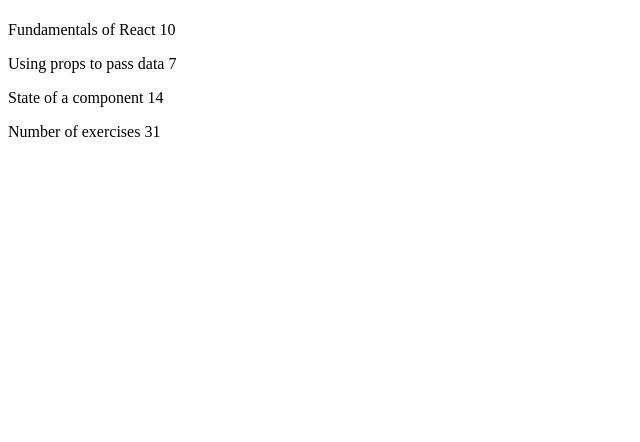
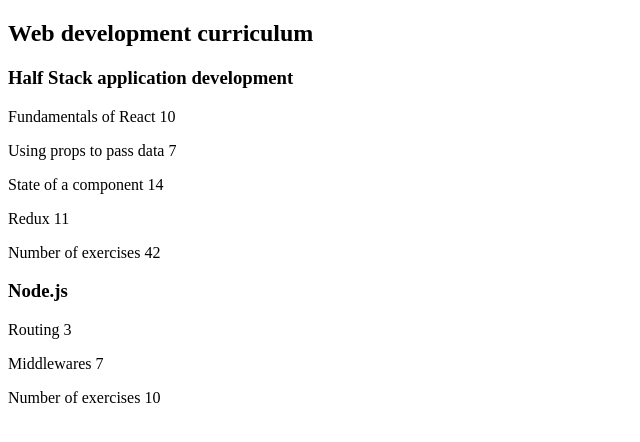
Before and after one commit to Ashvith10/fso-part1, a React (Create React App) app in the folder courseinfo/: page / in a window 1280 px wide. Shown: the top 442 px of the page, without its empty margins (0-640 px from the left). Built offline with nearby package versions, Linux system fonts and the light colour scheme.

Commit message:
chore: Complete exercise 2.4

```diff
--- a/courseinfo/src/App.js
+++ b/courseinfo/src/App.js
@@ -1,31 +1,55 @@
-import Header from './components/Header'
-import Content from './components/Content'
-import Total from './components/Total'
+import Course from './components/Course'
 
 const App = () => {
-    const course = {
+    const courses = [
+        {
             name: 'Half Stack application development',
+            id: 1,
             parts: [
                 {
                     name: 'Fundamentals of React',
-                exercises: 10
+                    exercises: 10,
+                    id: 1
                 },
                 {
                     name: 'Using props to pass data',
-                exercises: 7
+                    exercises: 7,
+                    id: 2
                 },
                 {
                     name: 'State of a component',
-                exercises: 14
+                    exercises: 14,
+                   id: 3
+                },
+                {
+                    name: 'Redux',
+                    exercises: 11,
+                    id: 4
+                }
+            ]
+        },
+        {
+            name: 'Node.js',
+            id: 2,
+            parts: [
+                {
+                    name: 'Routing',
+                    exercises: 3,
+                    id: 1
+                },
+                {
+                    name: 'Middlewares',
+                    exercises: 7,
+                    id: 2
                 }
             ]
         }
+    ]
 
     return (
         <div>
-            <Header name={course.name} />
-            <Content parts={course.parts} />
-            <Total parts={course.parts} />
+            <h2>Web development curriculum</h2>
+            { courses.map(course => <Course key={course.id} course={course} />) }
         </div>
     );
 }
--- /dev/null
+++ b/courseinfo/src/components/Course.js
@@ -0,0 +1,15 @@
+import Header from './Header'
+import Content from './Content'
+import Total from './Total'
+
+const Course = ({course}) => {
+    return (
+        <>
+            <Header name={course.name} />
+            <Content parts={course.parts} />
+            <Total parts={course.parts} />
+        </>
+    );
+}
+
+export default Course
--- a/courseinfo/src/components/Header.js
+++ b/courseinfo/src/components/Header.js
@@ -1,5 +1,5 @@
-const Header = ({course}) => {
-    return (<h1>{course}</h1>);
+const Header = ({name}) => {
+    return (<h3>{name}</h3>);
 }
 
 export default Header
```
Lines whose indentation alone changed are shown as unchanged.
